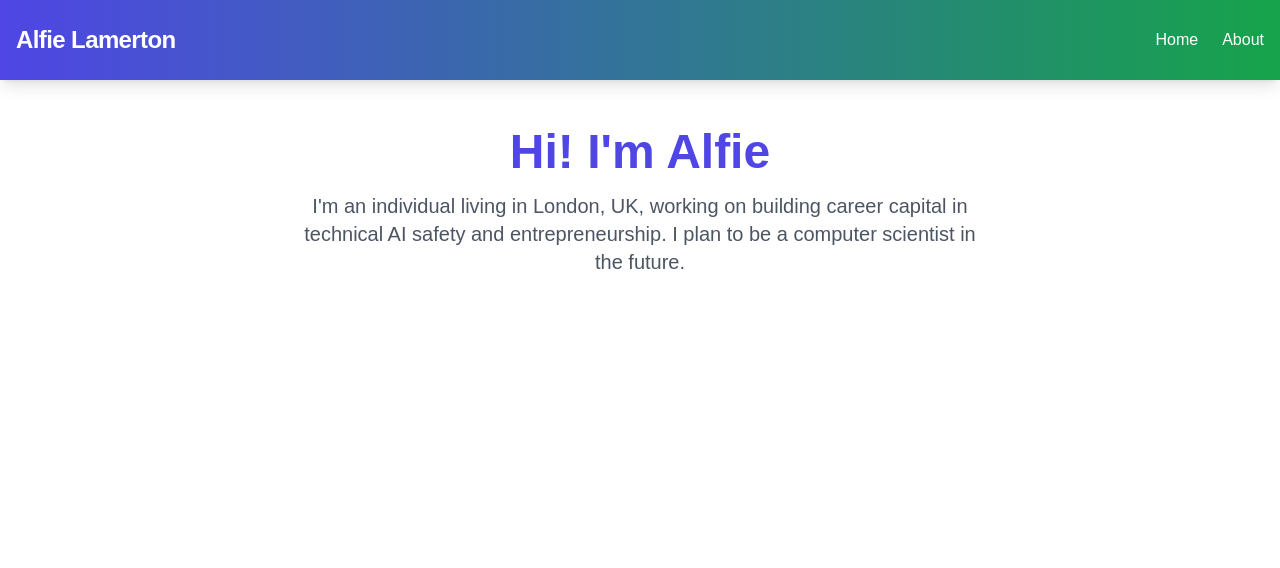
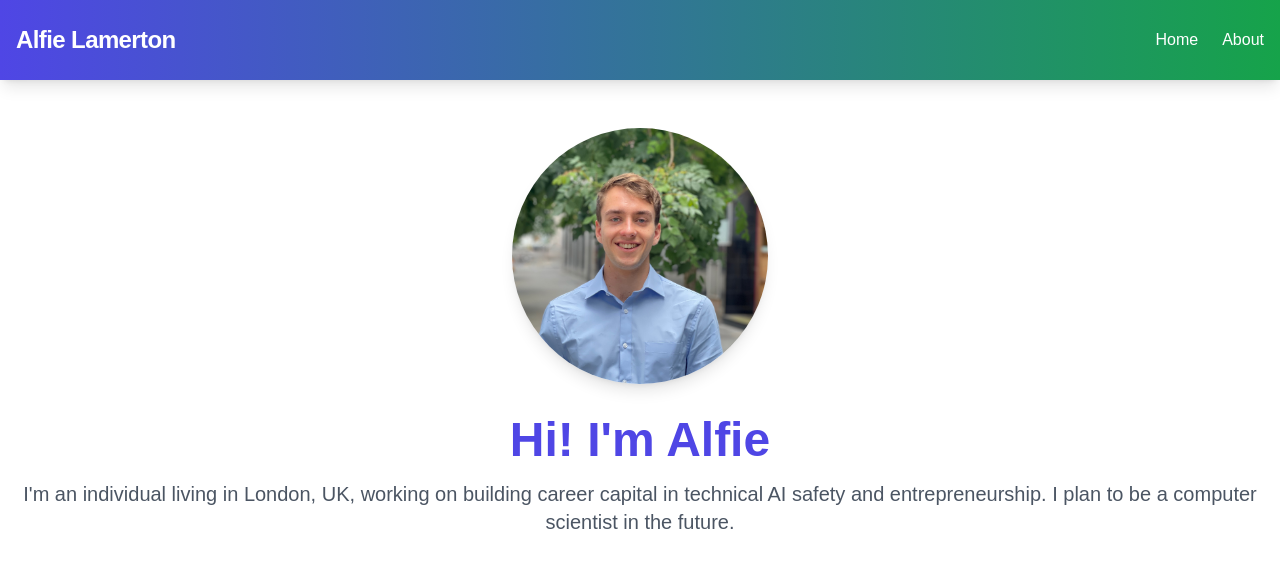
Before and after one commit to alamerton/personal-website, a Next.js app: page / in a window 1280 px wide. Shown: the top 568 px of the page. Built offline with nearby package versions, Linux system fonts and the light colour scheme.

Commit message:
Updated front page

```diff
--- a/src/app/page.tsx
+++ b/src/app/page.tsx
@@ -1,40 +1,30 @@
+import alfie from "@/images/alfie.jpeg";
+import Image from "next/image";
+
 export default function Home() {
   return (
     <main className="container mx-auto px-4 py-12">
+      <section className="flex justify-center mb-8">
+        <div className="w-64 h-64 relative rounded-full overflow-hidden shadow-lg">
+          <Image
+            src={alfie}
+            alt="Alfie Lamerton"
+            fill
+            style={{ objectFit: "cover" }}
+            sizes="(max-width: 768px) 100vw, (max-width: 1200px) 50vw, 33vw"
+          />
+        </div>
+      </section>
       <section className="text-center mb-16">
         <h1 className="text-5xl font-bold mb-4 text-indigo-600">
-          Hi! I&apos;m Alfie
+          Hi! I'm Alfie
         </h1>
-        <p className="text-xl text-gray-600 max-w-2xl mx-auto">
-          I&apos;m an individual living in London, UK, working on building
-          career capital in technical AI safety and entrepreneurship. I plan to
-          be a computer scientist in the future.
+        <p className="text-xl text-gray-600 max-width-2xl mx-auto">
+          I'm an individual living in London, UK, working on building career
+          capital in technical AI safety and entrepreneurship. I plan to be a
+          computer scientist in the future.
         </p>
       </section>
-      {/* <section className="grid md:grid-cols-2 gap-8">
-        <div className="bg-white p-6 rounded-lg shadow-md">
-          <h2 className="text-2xl font-semibold mb-4 text-indigo-600">
-            My Skills
-          </h2>
-          <ul className="list-disc list-inside text-gray-700">
-            <li>React & Next.js</li>
-            <li>TypeScript</li>
-            <li>Tailwind CSS</li>
-            <li>Node.js</li>
-          </ul>
-        </div>
-        <div className="bg-white p-6 rounded-lg shadow-md">
-          <h2 className="text-2xl font-semibold mb-4 text-indigo-600">
-            Featured Project
-          </h2>
-          <h4 className="text-xl font-semibold mb-4 text-green-600">
-            C-QuAL, my MSc Individual Project
-          </h4>
-          <p className="text-gray-700">
-            Highlight key features and technologies used.
-          </p>
-        </div>
-      </section> */}
     </main>
   );
 }
```
